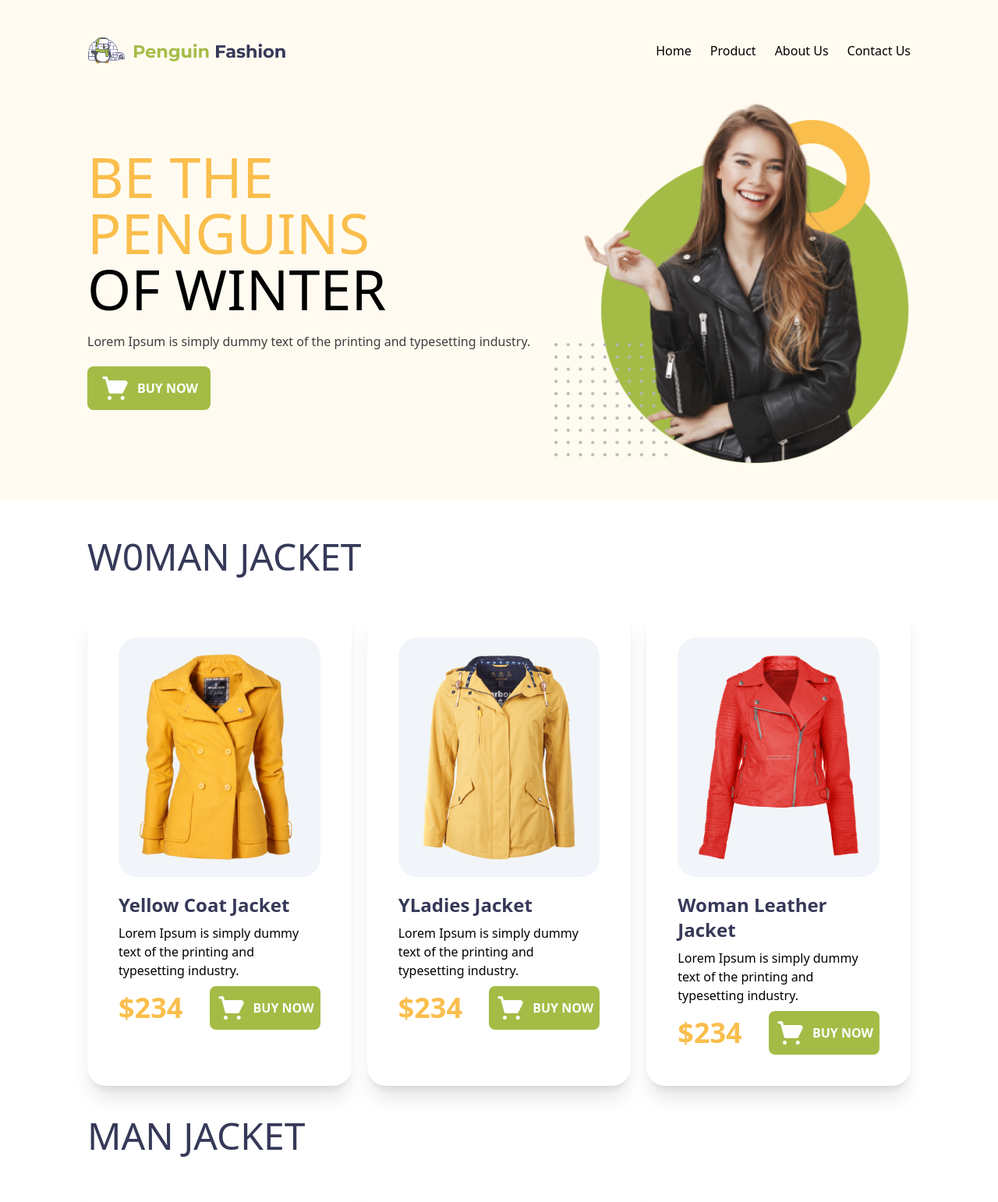
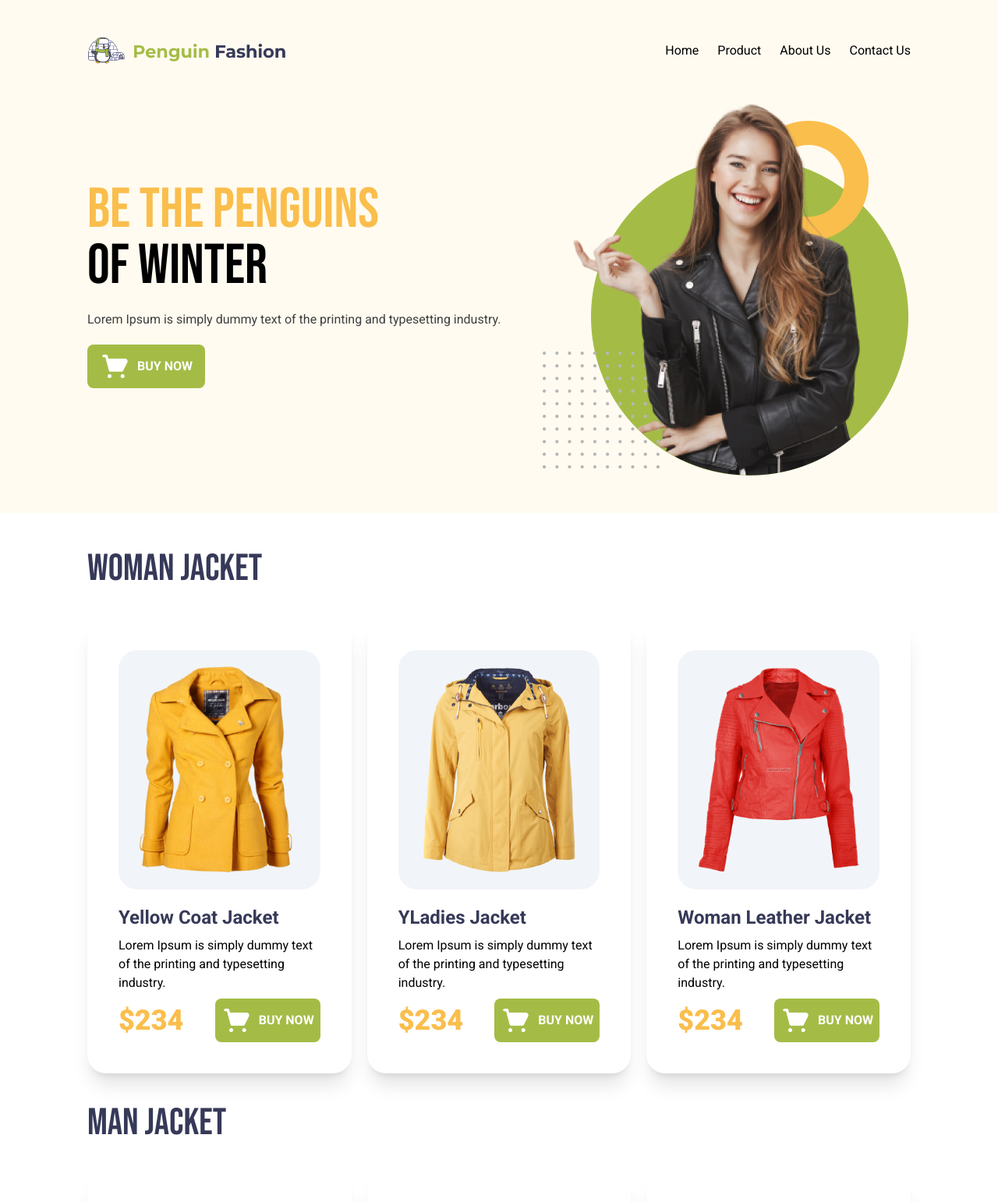
Before and after one commit to mdalrasel/penguin-fashion, a plain HTML site: page index.html in a window 1280 px wide. Shown: the top 1542 px of the page at 78% size. Drawn offline with nearby package versions, Linux system fonts and the light colour scheme.

Commit message:
completed this repo

```diff
--- a/index.html
+++ b/index.html
@@ -6,6 +6,24 @@
     <meta name="viewport" content="width=device-width, initial-scale=1.0">
     <link rel="shortcut icon" href="icons/images (1).jpeg" type="image/x-icon">
     <script src="https://cdn.tailwindcss.com"></script>
+    <link rel="preconnect" href="https://fonts.googleapis.com">
+    <link rel="preconnect" href="https://fonts.gstatic.com" crossorigin>
+    <link
+        href="https://fonts.googleapis.com/css2?family=Bebas+Neue&family=Montserrat:ital,wght@0,100..900;1,100..900&family=Roboto:ital,wght@0,100..900;1,100..900&display=swap"
+        rel="stylesheet">
+    <style>
+        .bebas {
+            font-family: "Bebas Neue", serif;
+        }
+
+        .roboto {
+            font-family: "Roboto", serif;
+        }
+
+        .montserrat {
+            font-family: "Montserrat", serif;
+        }
+    </style>
     <title>Penguin Fashion</title>
 </head>
 
@@ -16,7 +34,7 @@
             <div>
                 <img class="w-52 md:w-64" src="icons/logo.png" alt="">
             </div>
-            <div class="md:flex gap-6 hidden">
+            <div class="md:flex gap-6 hidden roboto">
                 <li class="list-none"><a href="">Home</a></li>
                 <li class="list-none"><a href="">Product</a></li>
                 <li class="list-none"><a href="">About Us</a></li>
@@ -27,12 +45,12 @@
         <!-- banner-section -->
         <div class=" md:flex justify-between items-center mt-10">
             <div class="space-y-5 ">
-                <h1 class="text-3xl md:text-7xl uppercase"><span class="text-[#FABE4C]">Be the Penguins</span><br> of
+                <h1 class="text-3xl bebas md:text-7xl uppercase"><span class="text-[#FABE4C]">Be the Penguins</span><br> of
                     Winter</h1>
-                <p class="text-[#3E3E3E]">Lorem Ipsum is simply dummy text of the printing and typesetting industry.</p>
+                <p class="text-[#3E3E3E] roboto">Lorem Ipsum is simply dummy text of the printing and typesetting industry.</p>
                 <button class="px-4 py-2 rounded-lg bg-[#A4BC46] flex items-center gap-2 ">
                     <img class="w-10" src="icons/shopping-cart 1.png" alt="">
-                    <h5 class="text-white font-bold">BUY NOW</h5>
+                    <h5 class="text-white font-bold roboto">BUY NOW</h5>
                 </button>
             </div>
             <div>
@@ -46,15 +64,15 @@
         <!-- W0Man Jacket  -->
         <div>
             <div>
-                <h2 class="uppercase text-5xl text-[#363958]">W0Man Jacket</h2>
+                <h2 class="uppercase text-5xl text-[#363958] bebas">W0Man Jacket</h2>
             </div>
-            <div class="mt-5 md:mt-10 grid grid-cols-1 md:grid-cols-2 lg:grid-cols-3 gap-5">
+            <div class="roboto mt-5 md:mt-10 grid grid-cols-1 md:grid-cols-2 lg:grid-cols-3 gap-5">
                 <div class="p-10 shadow-xl rounded-3xl">
                     <div class="bg-slate-100 rounded-3xl">
                         <img class="p-5" src="images/jacket-1.png" alt="">
                     </div>
                     <div class="space-y-2 pt-5">
-                        <h6 class="text-[#363958] text-2xl font-bold">Yellow Coat Jacket </h6>
+                        <h6 class="text-[#363958] text-2xl font-bold ">Yellow Coat Jacket </h6>
                         <p>Lorem Ipsum is simply dummy text of the printing and typesetting industry.</p>
                         <div class="flex items-center justify-between">
                             <h3 class="text-[#FABE4C] text-4xl font-black">$234</h3>
@@ -70,7 +88,7 @@
                         <img class="p-5" src="images/jacket-2.png" alt="">
                     </div>
                     <div class="space-y-2 pt-5">
-                        <h6 class="text-[#363958] text-2xl font-bold">YLadies Jacket  </h6>
+                        <h6 class="text-[#363958] text-2xl font-bold ">YLadies Jacket </h6>
                         <p>Lorem Ipsum is simply dummy text of the printing and typesetting industry.</p>
                         <div class="flex items-center justify-between">
                             <h3 class="text-[#FABE4C] text-4xl font-black">$234</h3>
@@ -86,7 +104,7 @@
                         <img class="p-5" src="images/jacket-3.png" alt="">
                     </div>
                     <div class="space-y-2 pt-5">
-                        <h6 class="text-[#363958] text-2xl font-bold">Woman Leather Jacket  </h6>
+                        <h6 class="text-[#363958] text-2xl font-bold ">Woman Leather Jacket </h6>
                         <p>Lorem Ipsum is simply dummy text of the printing and typesetting industry.</p>
                         <div class="flex items-center justify-between">
                             <h3 class="text-[#FABE4C] text-4xl font-black">$234</h3>
@@ -103,9 +121,9 @@
         <!-- Man Jacket -->
         <div class="mt-10">
             <div>
-                <h2 class="uppercase text-5xl text-[#363958]">Man Jacket</h2>
+                <h2 class="uppercase text-5xl text-[#363958] bebas ">Man Jacket</h2>
             </div>
-            <div class="mt-5 md:mt-10 grid grid-cols-1 md:grid-cols-2 lg:grid-cols-3 gap-5">
+            <div class="roboto mt-5 md:mt-10 grid grid-cols-1 md:grid-cols-2 lg:grid-cols-3 gap-5">
                 <div class="p-10 shadow-xl rounded-3xl">
                     <div class="bg-slate-100 rounded-3xl">
                         <img class="p-5" src="images/jacket-4.png" alt="">
@@ -158,8 +176,8 @@
         </div>
 
         <!-- Contact Our Seller -->
-         <div class="mt-12  md:flex  flex-row-reverse justify-between space-y-10 items-center gap-5">
-            <div class="flex-1 mt-5" >
+        <div class="mt-12 roboto  md:flex  flex-row-reverse justify-between space-y-10 items-center gap-5">
+            <div class="flex-1 mt-5">
                 <img src="images/shopping.png" alt="">
             </div>
             <div class="space-y-5 flex-1 ">
```
Lines whose indentation alone changed are shown as unchanged.
